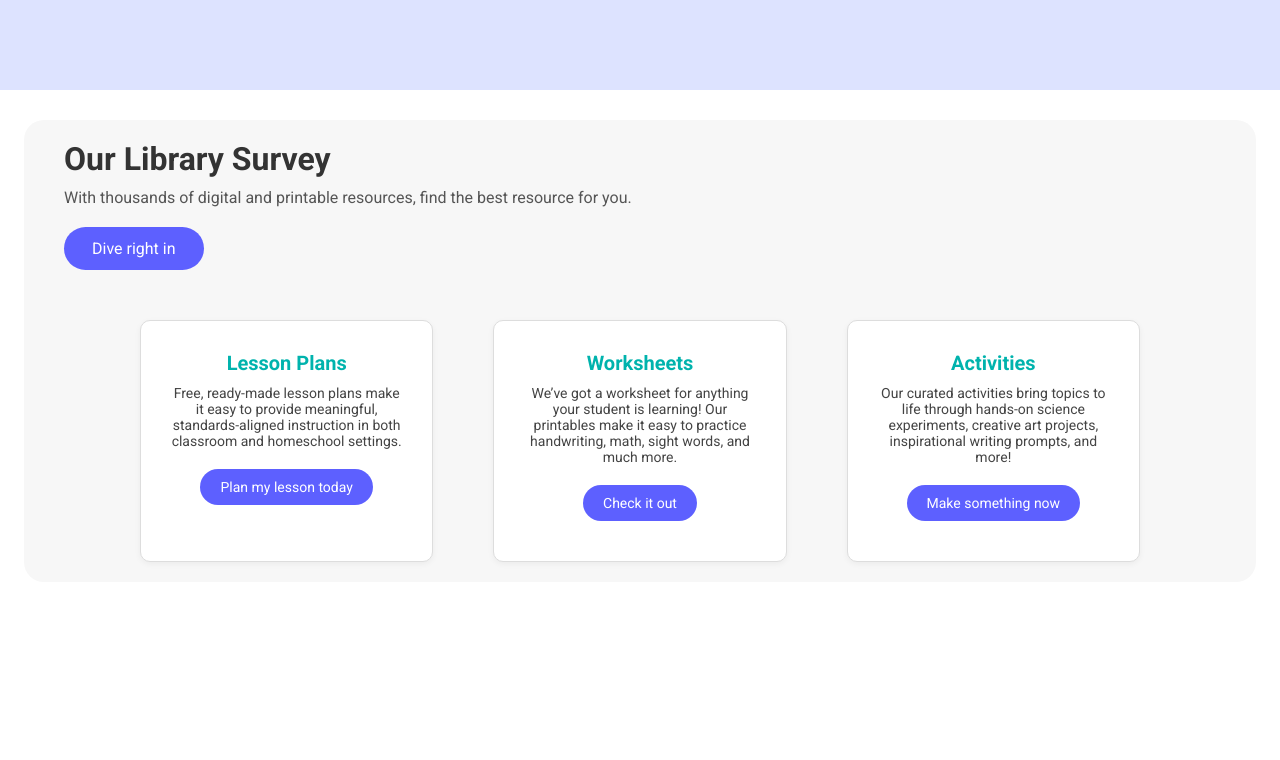
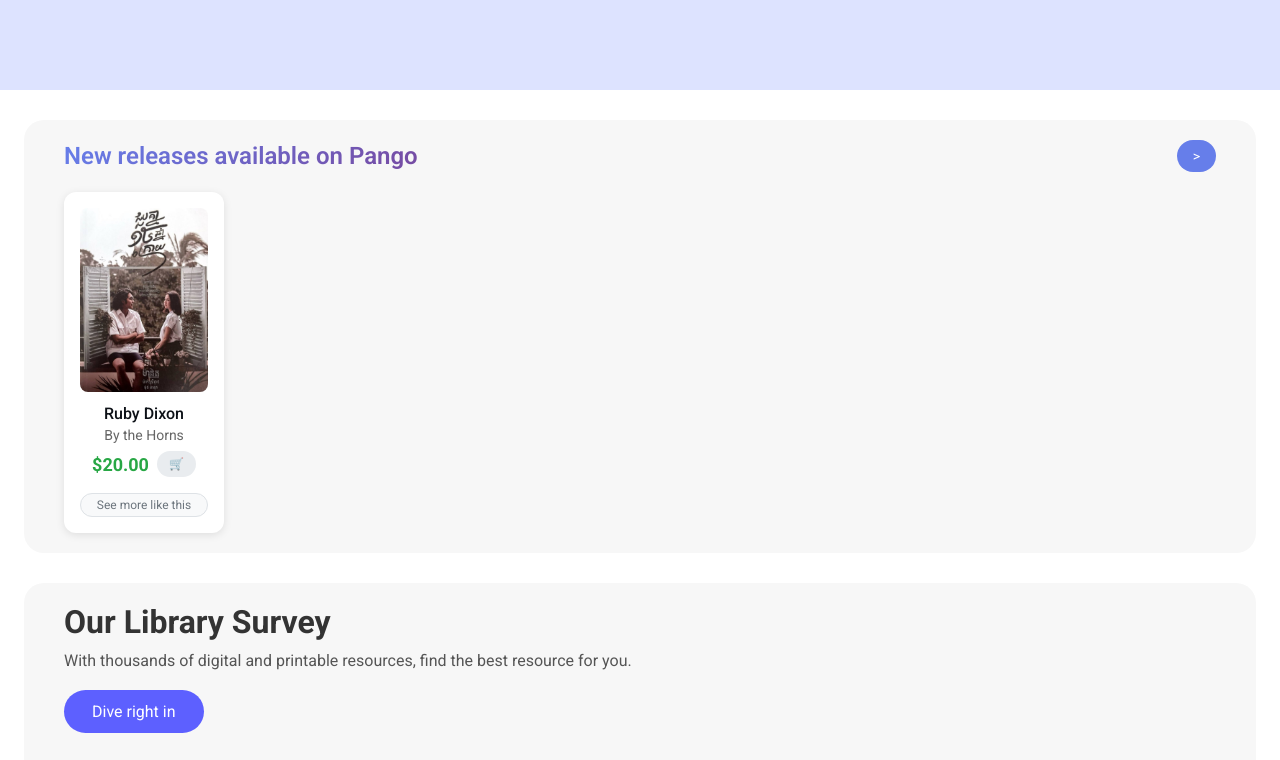
Before and after one commit to Sophea0327/Web-Design-Project, a plain HTML site: page WEB-Project/index.html in a window 1280 px wide. Shown: the part 600-1360 px from the top of the page. Before the commit the page ends 1212 px from the top, so only its background shows below. Drawn offline with nearby package versions, Linux system fonts and the light colour scheme.

Commit message:
add-article

```diff
--- a/WEB-Project/index.html
+++ b/WEB-Project/index.html
@@ -52,6 +52,35 @@
         </div>
     </main>
 
+
+
+    <!-- Trending - Khmer -->
+    <article>
+        <div class="trending-kh">
+            <div class="header">
+                <h1 class="title">New releases available on Pango</h1>
+                <button class="arrow-btn">></button>
+            </div>
+            <div class="books-grid">
+                <!-- Book 1: By the Horns -->
+                <div class="book-card">
+                    <div class="book-image">
+                        <img src="image/b-kh1.png" alt="">
+                    </div>
+                    <h3 class="author">Ruby Dixon</h3>
+                    <p class="title-book">By the Horns</p>
+                    <div class="price-book">
+                        <span class="price">$20.00</span>
+                        <button class="cart-btn">🛒</button>
+                    </div>
+                    <button class="more-btn">See more like this</button>
+                </div>
+            </div>
+        </div>
+    </article>
+
+
+
     <!-- section -->
     <section>
         <div class="library-section">
@@ -88,4 +117,5 @@
         </div>
     </section>
 </body>
+
 </html>
--- a/WEB-Project/style/main.css
+++ b/WEB-Project/style/main.css
@@ -92,7 +92,7 @@ main {
 }
 
 .main {
-    width: 100%;
+    width: 90%;
     height: 60vh;
     display: flex;
     justify-content: space-between;
@@ -147,7 +147,7 @@ main {
 
 
 /* Section Container */
-section{
+section {
     display: flex;
     justify-content: center;
     margin-top: 30px;
@@ -181,15 +181,16 @@ section{
     border-radius: 25px;
     font-size: 16px;
     cursor: pointer;
-    margin-bottom: 50px;
+    margin-bottom: 30px;
 }
 
 .cards {
     display: grid;
-    grid-template-columns: repeat(auto-fit, minmax(280px, 1fr));
-    gap: 60px;
-    max-width: 1000px;
+    grid-template-columns: repeat(auto-fit, minmax(320px, 1fr));
+    gap: 40px;
+    width: 98%;
     margin: 0 auto;
+    padding-bottom: 20px;
 }
 
 .card-section {
@@ -200,7 +201,7 @@ section{
     background-color: #fff;
     box-shadow: 0 2px 6px rgba(0, 0, 0, 0.05);
     text-align: center;
-    align-items: center;
+
 }
 
 .card-section h3 {
@@ -248,3 +249,144 @@ section{
     background: transparent;
     width: 300px;
 }
+
+
+/* Trending-Khmer */
+article {
+    display: flex;
+    justify-content: center;
+    margin-top: 30px;
+    margin-bottom: 30px;
+}
+
+.trending-kh {
+    background-color: #f7f7f7;
+    width: 90%;
+    padding: 20px 40px;
+    border-radius: 20px;
+}
+
+.header {
+    display: flex;
+    justify-content: space-between;
+    align-items: center;
+    margin-bottom: 20px;
+}
+
+.title {
+    color: #0d1117;
+    font-size: 24px;
+    font-weight: 600;
+    margin: 0;
+    background: linear-gradient(135deg, #667eea 0%, #764ba2 100%);
+    -webkit-background-clip: text;
+    -webkit-text-fill-color: transparent;
+    background-clip: text;
+}
+
+.arrow-btn {
+    background: #667eea;
+    color: white;
+    border: none;
+    padding: 8px 16px;
+    border-radius: 20px;
+    cursor: pointer;
+    font-size: 14px;
+}
+
+.books-grid {
+    display: flex;
+    width: 160px;
+    gap: 20px;
+}
+
+.book-card {
+    background: white;
+    border-radius: 12px;
+    padding: 16px;
+    text-align: center;
+    box-shadow: 0 2px 8px rgba(0, 0, 0, 0.1);
+    transition: transform 0.2s ease;
+}
+
+.book-card:hover {
+    transform: translateY(-2px);
+}
+
+.book-image {
+    position: relative;
+    margin-bottom: 12px;
+}
+
+.book-image img {
+    width: 100%;
+    height: auto;
+    border-radius: 8px;
+    display: block;
+}
+
+.sold-badge {
+    position: absolute;
+    top: 8px;
+    right: 8px;
+    background: #FFD700;
+    color: #333;
+    padding: 4px 8px;
+    border-radius: 12px;
+    font-size: 12px;
+    font-weight: bold;
+}
+
+.author {
+    color: #0d1117;
+    font-size: 16px;
+    margin: 12px 0 4px;
+    font-weight: 500;
+}
+
+.title-book {
+    color: #666;
+    font-size: 14px;
+    margin: 0 0 8px;
+}
+
+.price-book {
+    display: flex;
+    align-items: center;
+    justify-content: center;
+    gap: 8px;
+    margin-bottom: 8px;
+}
+
+.price {
+    color: #28a745;
+    font-weight: bold;
+    font-size: 18px;
+}
+
+.cart-btn {
+    background: #e9ecef;
+    color: #495057;
+    border: none;
+    padding: 6px 12px;
+    border-radius: 20px;
+    cursor: pointer;
+    font-size: 12px;
+}
+
+.more-btn {
+    background: #f8f9fa;
+    color: #6c757d;
+    border: 1px solid #dee2e6;
+    padding: 4px 8px;
+    border-radius: 16px;
+    cursor: pointer;
+    font-size: 12px;
+    margin-top: 8px;
+    width: 100%;
+    transition: background-color 0.2s ease;
+}
+
+.more-btn:hover {
+    background: #e9ecef;
+}
```
Also changed, not shown: WEB-Project/image/b-kh1.png (added).
